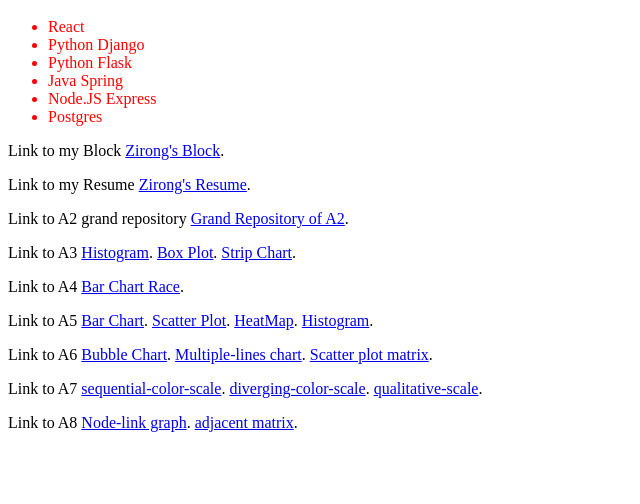
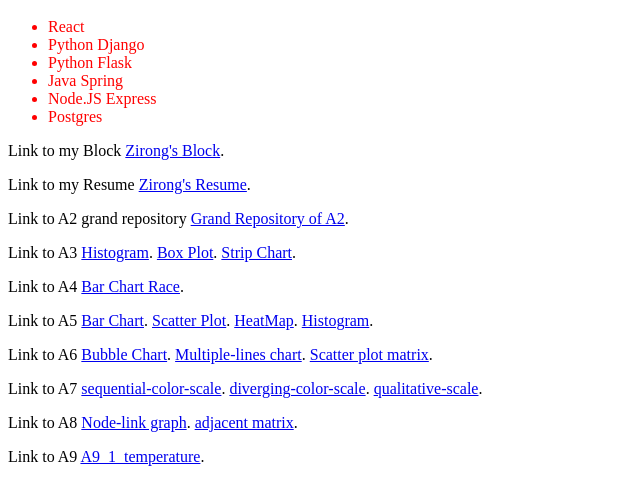
Before and after one commit to zwang190/zwang190.github.io, a plain HTML site: page index.html in a window 1280 px wide. Shown: the part 48-552 px from the top of the page, without its empty margins (0-640 px from the left). Drawn offline with Linux system fonts and the light colour scheme.

Commit message:
finished A9.

```diff
--- a/index.html
+++ b/index.html
@@ -56,3 +56,7 @@
   <a href="https://bl.ocks.org/zwang190/a5123b8deb153b84da298b638f7cd282">Node-link graph</a>.
   <a href="https://bl.ocks.org/zwang190/013906cd250d597ebaafa9cf713aaceb">adjacent matrix</a>.
 </p>
+
+<p>Link to A9
+  <a href="https://bl.ocks.org/zwang190/f0170190270b3e6e4bb6cb8be5741f8b">A9_1_temperature</a>.
+</p>
```
